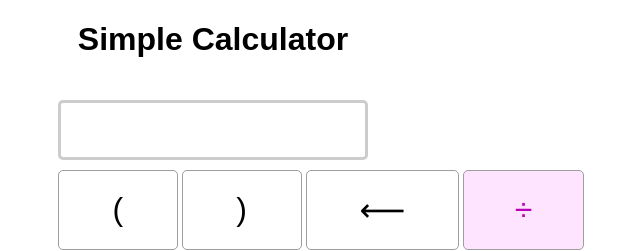
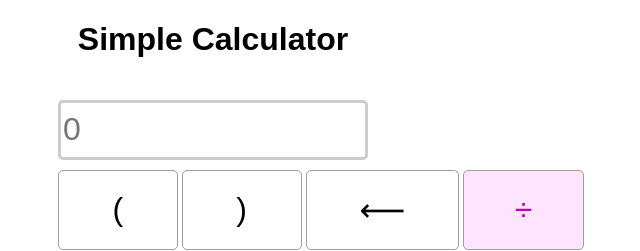
Before and after one commit to ahmd-shajmeer/simple-calculator, a plain HTML site: page index.html in a window 1280 px wide. Shown: the top 251 px of the page, 427-1067 px from the left. Drawn offline with Linux system fonts and the light colour scheme.

Commit message:
added id

```diff
--- a/index.html
+++ b/index.html
@@ -12,7 +12,7 @@
       <h1>Simple Calculator</h1>
       <div class="calc-container">
         <div>
-          <input type="text" name="" id="" />
+          <input placeholder="0" type="text" name="" id="result" readonly />
         </div>
         <div class="btn-container">
           <button type="button" class="btn">&#40;</button>
```
